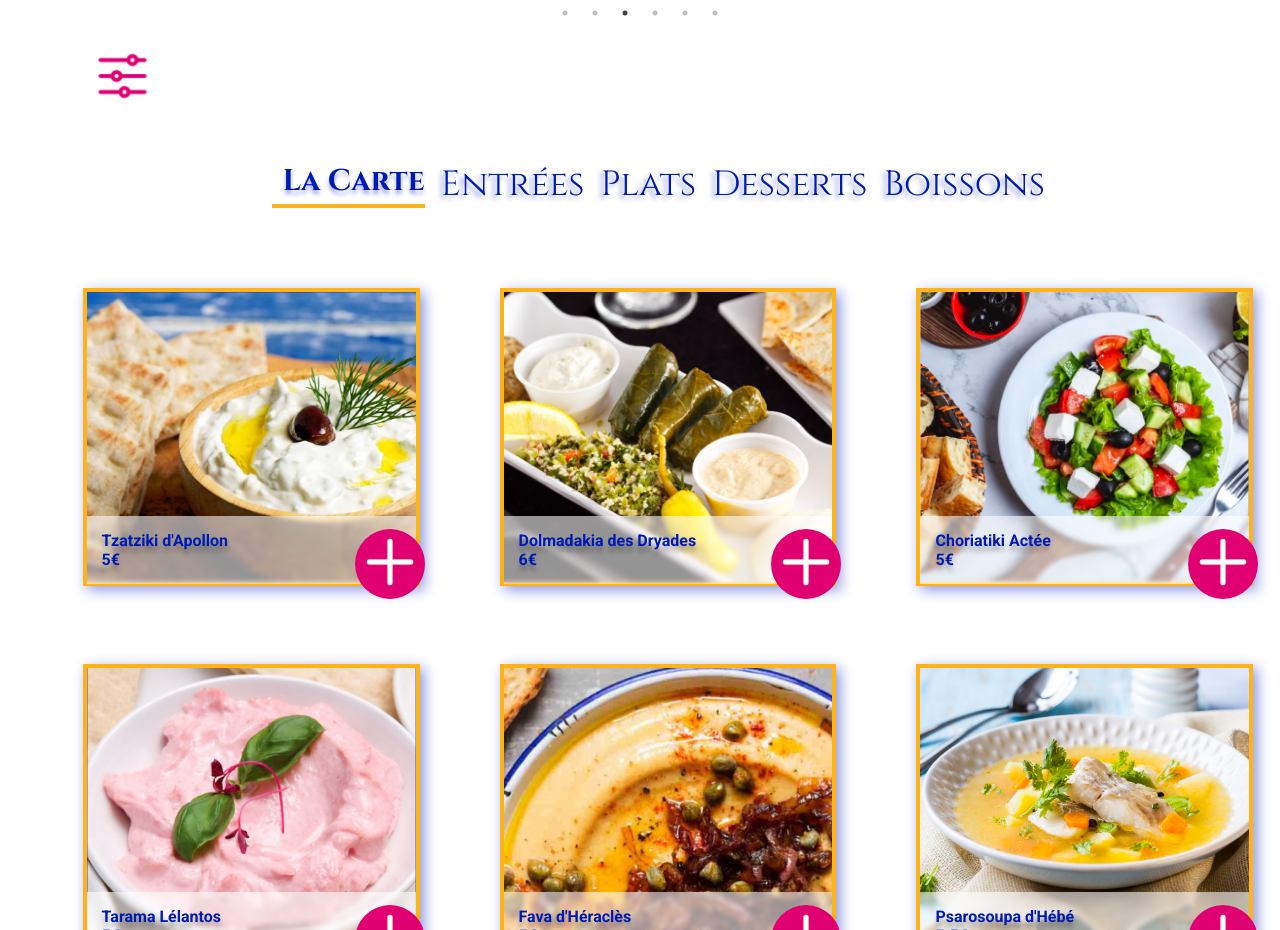
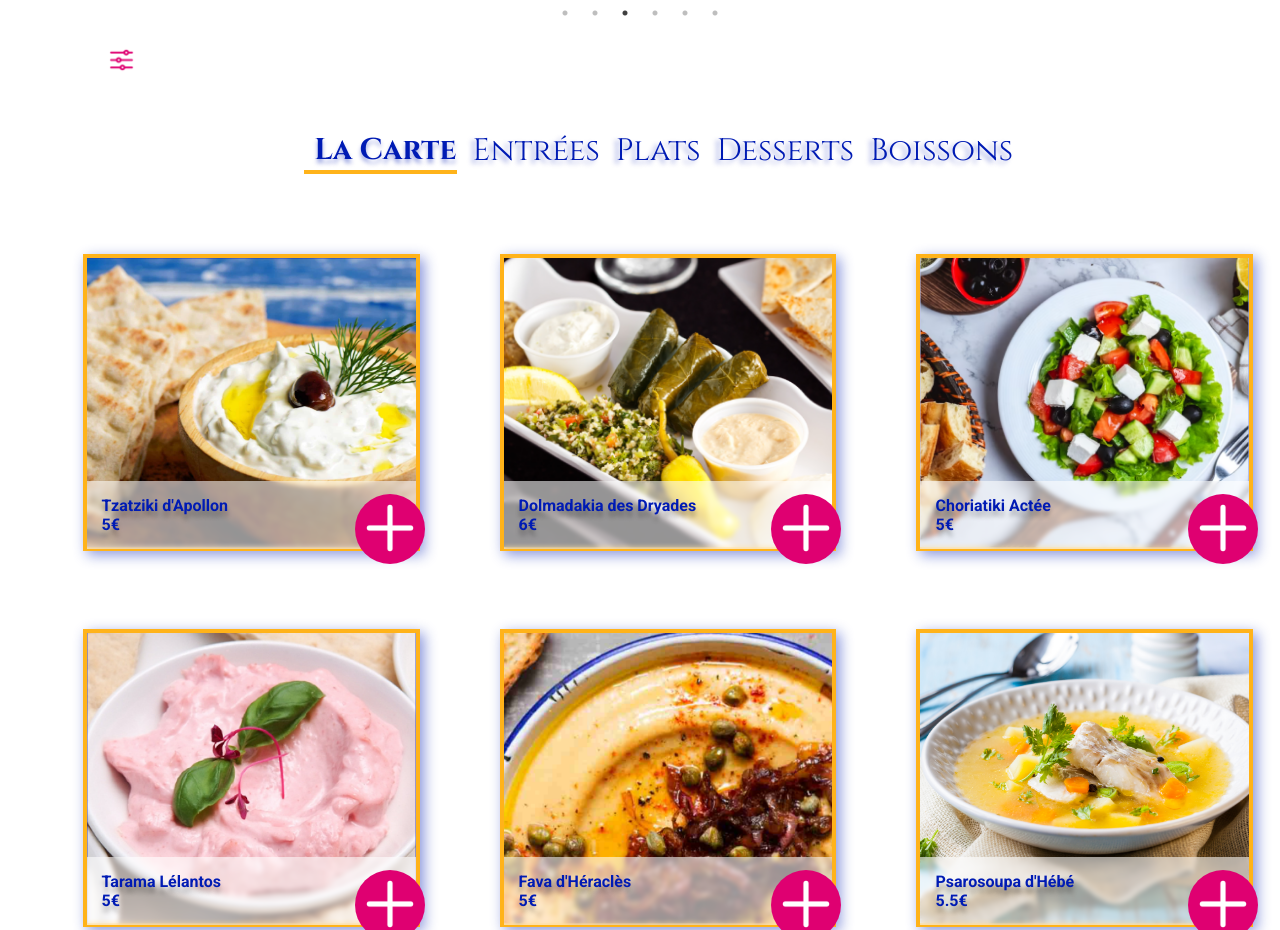
Before and after one commit to Chlopes92/OdysseeCulinaire, a React (Create React App) app: page /products in a window 1280 px wide. Shown: the part 780-1710 px from the top of the page. Built offline with nearby package versions, Linux system fonts and the light colour scheme.

Commit message:
last last last push

```diff
--- a/src/pages/ProductsPage.module.css
+++ b/src/pages/ProductsPage.module.css
@@ -137,11 +137,16 @@ order: -1;
 
 
 @media(max-width: 1400px){
+
+    .flex .customNav{
+
+        font-size: clamp(14px, 3vw, 31px);
+    }
+
     .customNav{
         display: flex;
         flex-direction: row;
         margin-bottom: 7vh;
-        font-size: clamp(2px, 2.5vw, 31px);
     }
 
     .menu{
@@ -159,5 +164,32 @@ order: -1;
         border-left: none;
         font-size: clamp(13px, 4vw, 30px);
     }
+    .filterButton img{
+        width: 49%;
+        height: auto;
+    }
+
+    .filterSection {
+        width: 60%;
+    }
+
+
 
 }
+
+@media(max-width: 900px){
+    .flexFilter{
+        display: grid;
+        grid-template-columns: repeat(2, 1fr);
+        grid-column-gap: 5px;
+        grid-row-gap: 5px;
+        white-space: nowrap !important;
+        /* flex-wrap: wrap; */
+        /* margin: 0 auto; */
+    }
+
+    .filter{
+        font-size: 14px;
+        min-width: 38px;
+    }
+}
```
